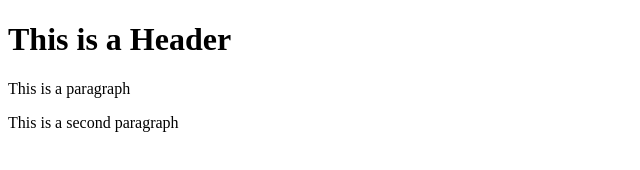
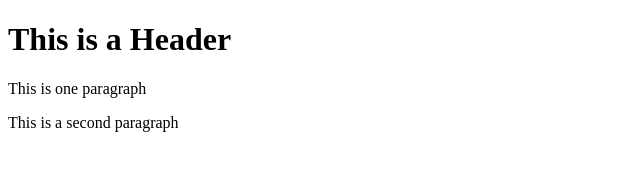
Before and after one commit to rodolfothegreat/git-testy, a website: page index.html in a window 1280 px wide. Shown: the full height of the page, 0-640 px from the left. Drawn offline with Linux system fonts and the light colour scheme.

Commit message:
More Commit

```diff
--- a/index.html
+++ b/index.html
@@ -9,7 +9,7 @@
 
         	<h1>This is a Header</h1>
 
-		<p>This is a paragraph</p>
+		<p>This is one paragraph</p>
 
 		<p>This is a second paragraph</p>
 	</body>
```
Also changed, not shown: package.json (added, +24 -0 lines), 1 other file.
